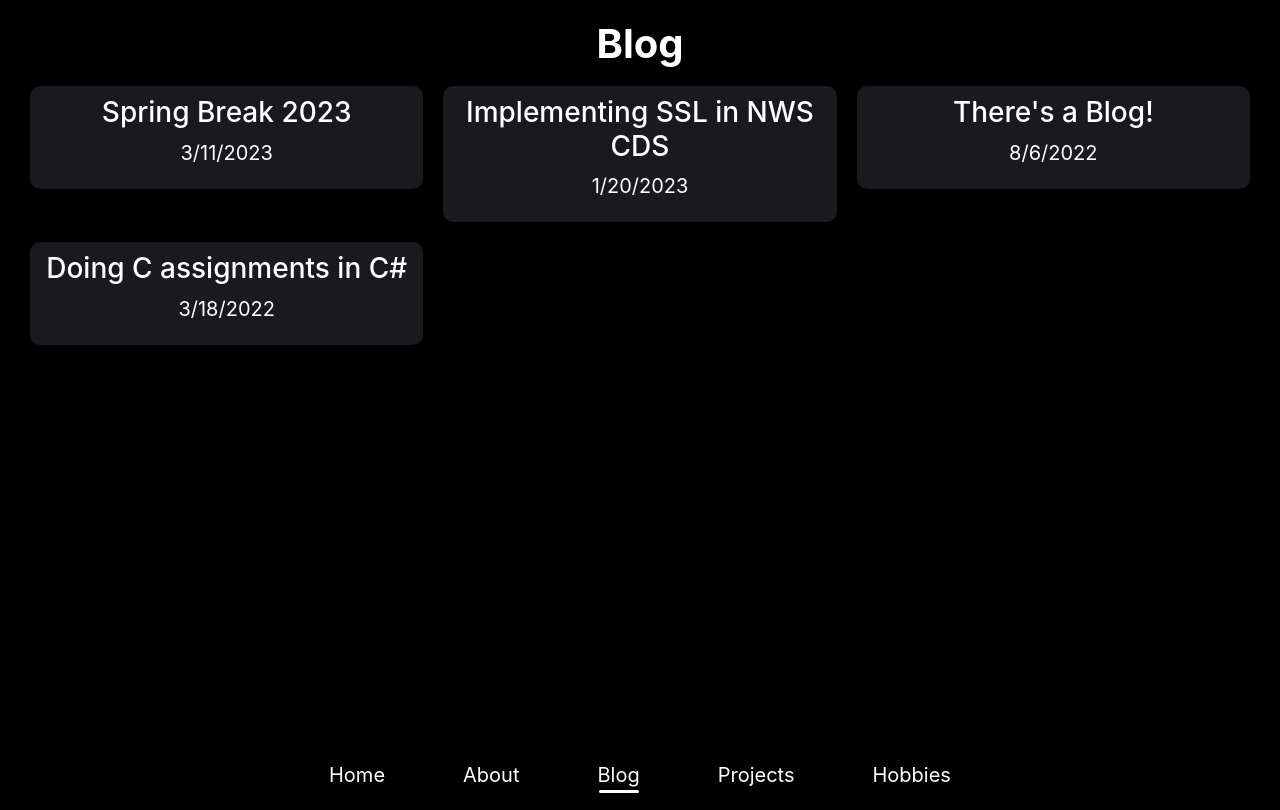
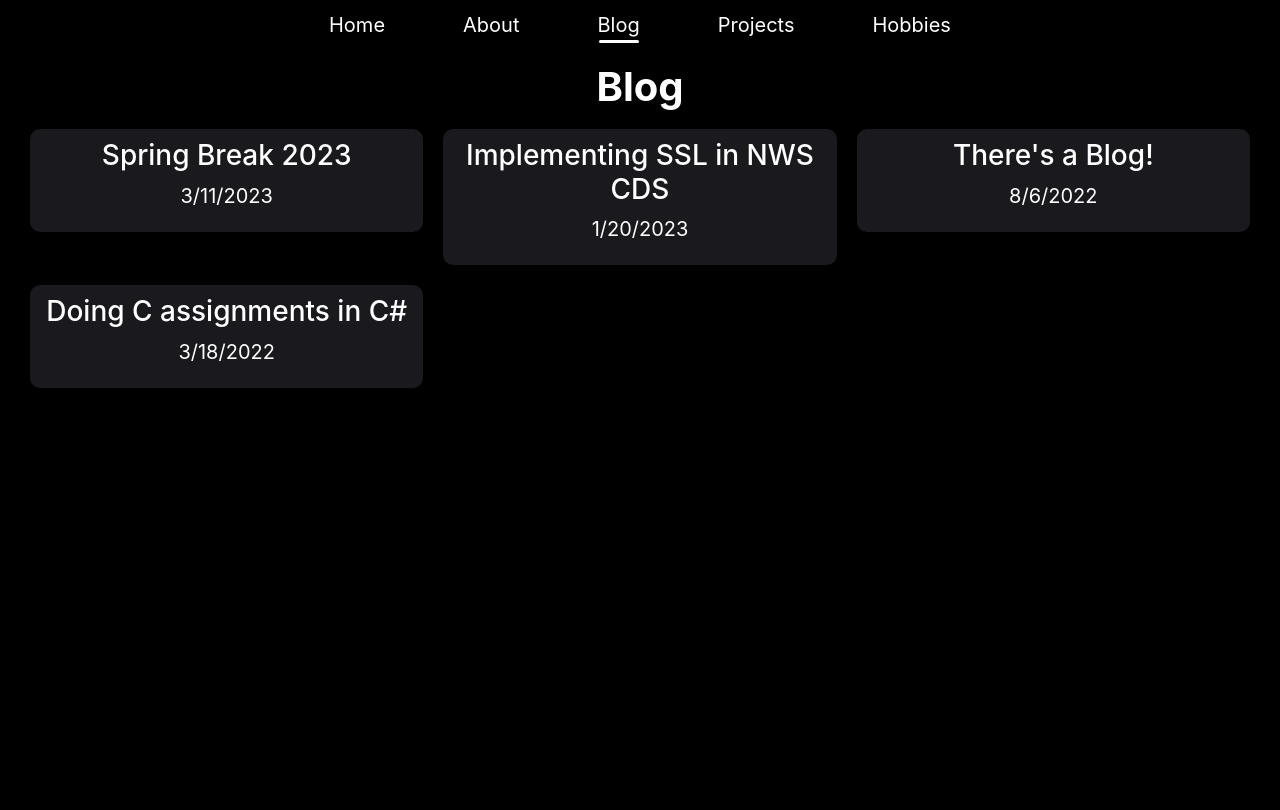
Before and after one commit to nickorlow/personal-site, a React (Create React App) app: page /blogs in a window 1280 px wide. Built offline with nearby package versions, Linux system fonts and the light colour scheme.

Commit message:
move to top

```diff
--- a/src/App.css
+++ b/src/App.css
@@ -14,6 +14,11 @@
 
 html {
   background-color: black;
+}
+
+.fade-down-d3s {
+  opacity: 0;
+  animation: fade-down-anim 2s forwards 3s;
 }
 
 /* we do this because scroll snapping is broken on moz://a for some reason */
@@ -42,6 +47,17 @@ h1 {
   0% {
     opacity: 0;
     transform: translateY(40px);
+  }
+  100% {
+    opacity:1;
+    transform: translateY(0px);
+  }
+}
+
+@keyframes fade-down-anim {
+  0% {
+    opacity: 0;
+    transform: translateY(-40px);
   }
   100% {
     opacity:1;
--- a/src/Main.tsx
+++ b/src/Main.tsx
@@ -14,10 +14,10 @@ import Projects from "./components/projects/Projects";
 const NavBarView = (props: {children: any}) => {
     return (
         <div>
+            <Navbar/>
             <div style={{height: "95vh"}}>
             {props.children}
             </div>
-            <Navbar/>
         </div>
     )
 }
--- a/src/components/navbar/Navbar.tsx
+++ b/src/components/navbar/Navbar.tsx
@@ -6,7 +6,7 @@ export default function Navbar() {
     const location = useLocation();
 
     return (
-        <div style={{maxWidth:"100%"}} className={"d-flex justify-content-center align-items-center " + (location.pathname === "/" ? "fade-up-d3s" : "")} >
+        <div style={{maxWidth:"100%", marginTop: 10}} className={"d-flex justify-content-center align-items-center " + (location.pathname === "/" ? "fade-down-d3s" : "")} >
             <div className={"d-flex flex-row justify-content-around"} style={{width: 700}}>
                 <div className={"d-flex flex-column justify-content-center align-items-center"}>
                     <Link to={"/home"} className={"mb-0 no-blue-link"}>Home</Link>
```
